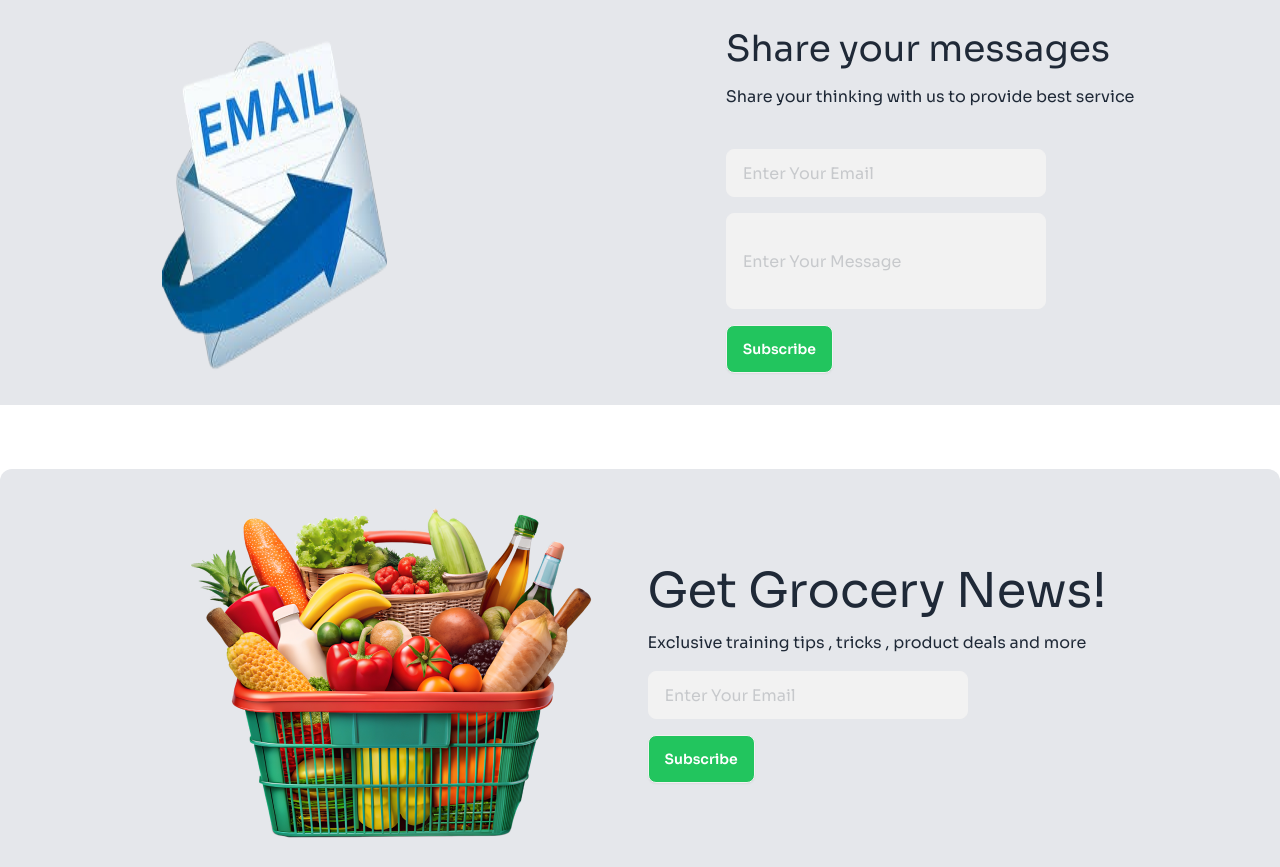
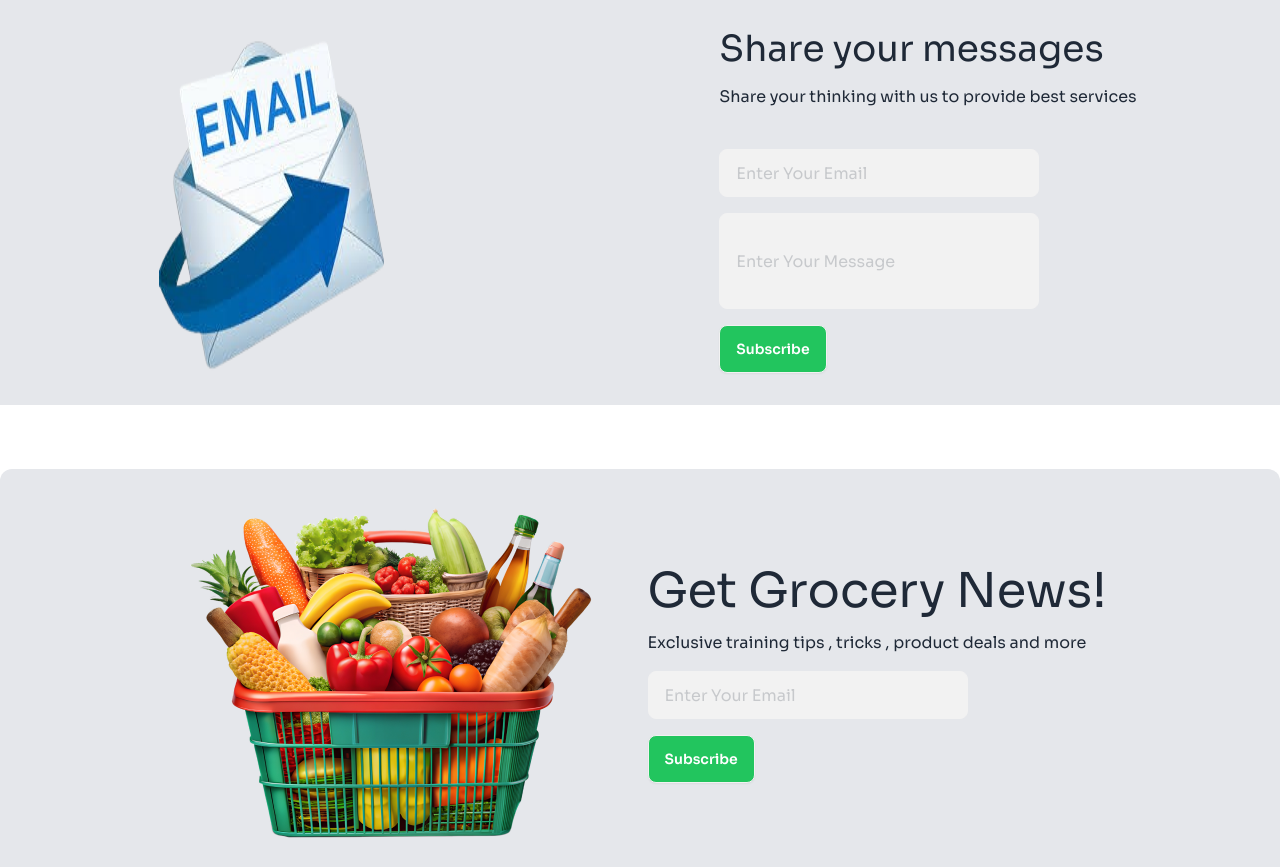
Before and after one commit to MohammadRijuan/Grocery, a plain HTML site: page index.html in a window 1280 px wide. Shown: the part 2308-3175 px from the top of the page. Drawn offline with nearby package versions, Linux system fonts and the light colour scheme.

Commit message:
all done

```diff
--- a/index.html
+++ b/index.html
@@ -262,7 +262,7 @@
 
                 <div class="space-y-4 lg:text-left">
                 <h2 class="text-4xl">Share your messages</h2>
-                <p>Share your thinking with us to provide best service</p>
+                <p>Share your thinking with us to provide best services</p>
                 <br>
                 <input
                 type="text"
```
